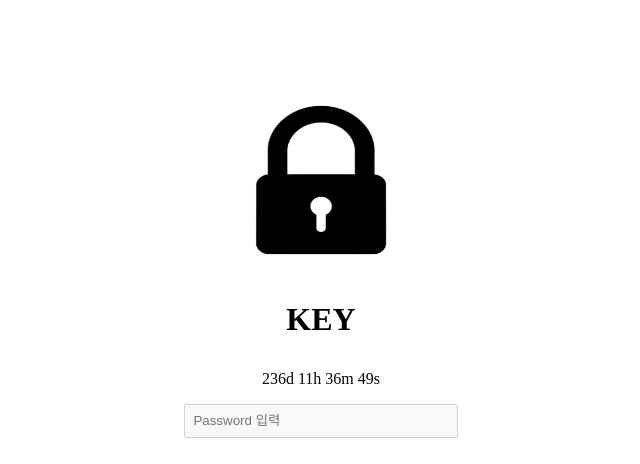
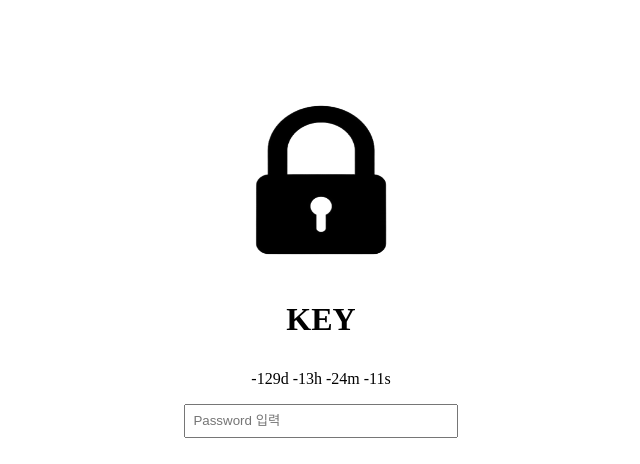
Before and after one commit to bjh100411/locked-page, a plain HTML site: page index.html in a window 1280 px wide. Shown: the whole page, without its empty margins (319-959 px from the left). Drawn offline with Linux system fonts and the light colour scheme.

Commit message:
locked page

```diff
--- a/index.html
+++ b/index.html
@@ -26,7 +26,7 @@
         <p id="demo"></p>
         <script>
             // Set the date we're counting down to
-            var countDownDate = new Date("June 1, 2025 20:00:00").getTime();
+            var countDownDate = new Date("June 1, 2024 20:00:00").getTime();
 
             // Update the count down every 1 second
             var x = setInterval(function() {
```
